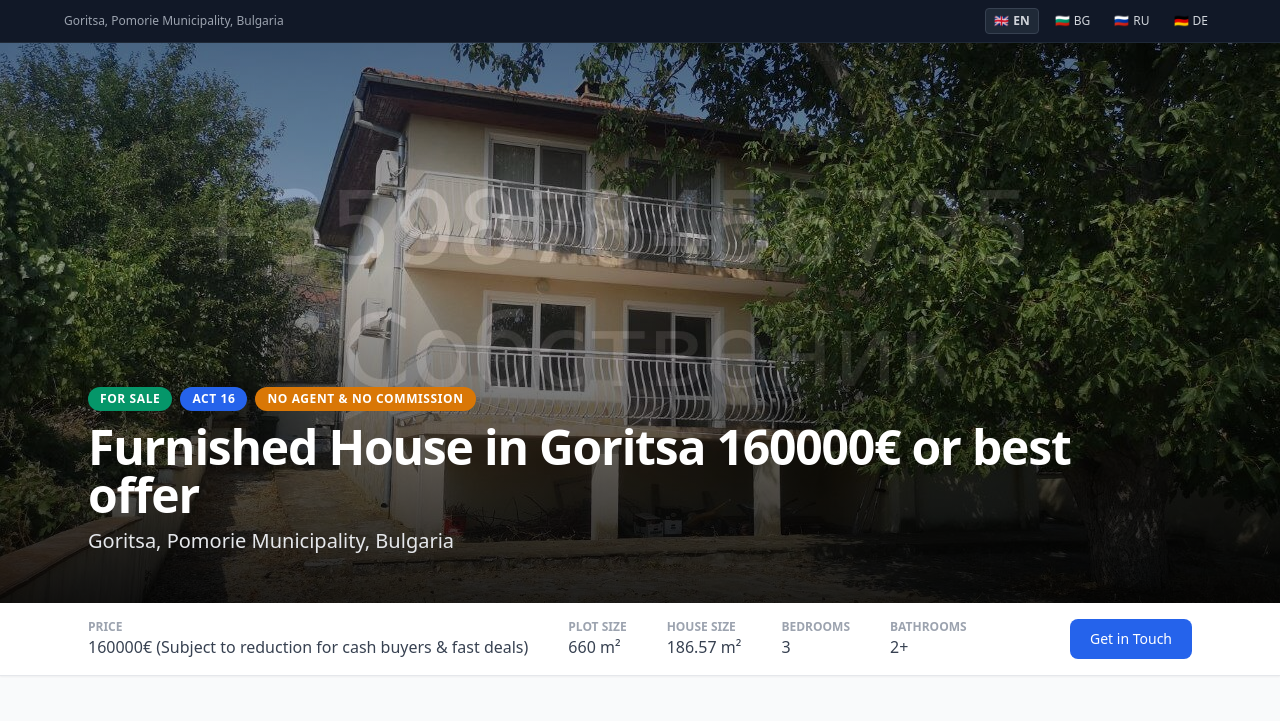
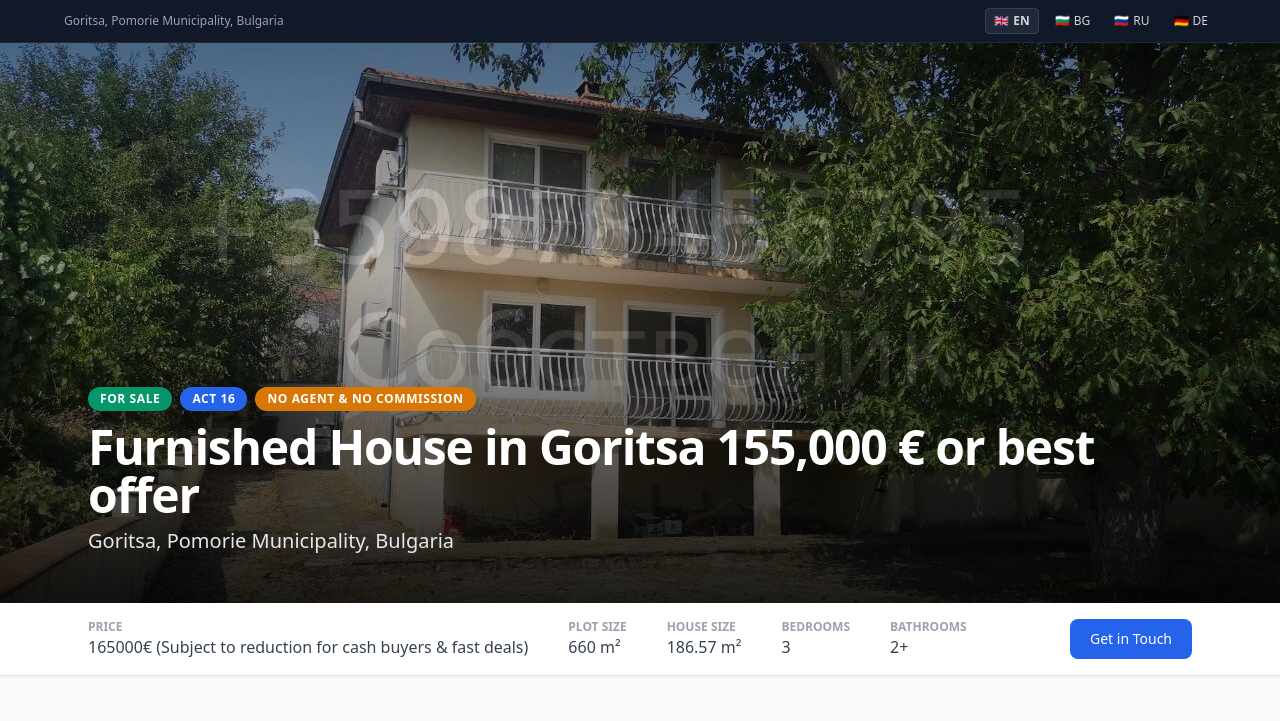
Before and after one commit to cryptopete26/goritsa-property, a plain HTML site: page index.html in a window 1280 px wide. Shown: the top 721 px of the page. Drawn offline with nearby package versions, Linux system fonts and the light colour scheme.

Commit message:
global price var

```diff
--- a/index.html
+++ b/index.html
@@ -257,6 +257,10 @@
     <script>
         // --- CONFIGURE YOUR REAL EMAIL HERE ---
         const ownerEmail = "goritsa_house123@proton.me";
+        const globalConfig = {
+            price: "155,000 €" // <--- Change your price here anytime
+        };
+
 
         let correctAnswer = 0;
         let activeContactValue = "";
@@ -317,6 +321,7 @@
             if (e.key === 'Enter') verifyCaptcha();
         });
 
+
         function setLanguage(lang) {
             const currentData = translations[lang];
             if (!currentData) return;
@@ -333,11 +338,23 @@
             document.querySelectorAll("[data-i18n-meta]").forEach(el => {
                 const key = el.getAttribute("data-i18n-meta");
                 if (currentData.meta && currentData.meta[key]) {
-                    el.textContent = currentData.meta[key];
+                    let val = currentData.meta[key];
+
+                    // Dynamically replace {price} placeholder with globalConfig.price
+                    if (typeof val === 'string' && val.includes('{price}')) {
+                        val = val.replace('{price}', globalConfig.price);
+                    }
+
+                    el.textContent = val;
                 }
             });
 
-            // 3. Update Placeholders
+            // 3. Update Document Browser Title Tag as well
+            if (currentData.meta && currentData.meta.title) {
+                document.title = currentData.meta.title.replace('{price}', globalConfig.price);
+            }
+
+            // 4. Update Placeholders
             document.querySelectorAll("[data-i18n-placeholder]").forEach(el => {
                 const key = el.getAttribute("data-i18n-placeholder");
                 if (currentData.ui && currentData.ui[key]) {
@@ -345,7 +362,7 @@
                 }
             });
 
-            // 4. Highlight Active Language Flag Button
+            // 5. Highlight Active Language Flag Button
             document.querySelectorAll(".lang-btn").forEach(btn => {
                 if (btn.getAttribute("data-lang") === lang) {
                     btn.classList.add("bg-gray-800", "border", "border-gray-700");
@@ -356,6 +373,7 @@
 
             localStorage.setItem("preferred_lang", lang);
         }
+
 
         const savedLang = localStorage.getItem("preferred_lang") || "en";
         setLanguage(savedLang);
--- a/lang/bg.js
+++ b/lang/bg.js
@@ -1,9 +1,9 @@
 window.lang_bg = {
   meta: {
-    title: "Обзаведена къща в с. Горица 160 000€",
+    title: "Обзаведена къща в с. Горица {price}",
     location: "с. Горица, общ. Поморие, България",
     price:
-      "160000€ (ЦЕНАТА ПОДЛЕЖИ на намаление при кеш купувач и бърза сделка)",
+      "165 000€ (ЦЕНАТА ПОДЛЕЖИ на намаление при кеш купувач и бърза сделка)",
     bedrooms: "3",
     bathrooms: "2+",
     plotSize: "660 кв.м.",
--- a/lang/de.js
+++ b/lang/de.js
@@ -1,9 +1,9 @@
 window.lang_de = {
   meta: {
-    title: "Möbliertes Haus in Goritsa, 160000€ VB",
+    title: "Möbliertes Haus in Goritsa PRIVATVERKAUF, {price} VB",
     location: "Goritsa, Gemeinde Pomorie, Bulgarien",
     price:
-      "160000€ (Verhandelbar bei Barzahlung & schnellem Abschluss)",
+      "165000€ (Verhandelbar bei Barzahlung & schnellem Abschluss)",
     bedrooms: "3",
     bathrooms: "2+",
     plotSize: "660 m²",
--- a/lang/en.js
+++ b/lang/en.js
@@ -1,9 +1,9 @@
 window.lang_en = {
   meta: {
-    title: "Furnished House in Goritsa 160000€ or best offer",
+    title: "Furnished House in Goritsa {price} or best offer",
     location: "Goritsa, Pomorie Municipality, Bulgaria",
     price:
-      "160000€ (Subject to reduction for cash buyers & fast deals)",
+      "165000€ (Subject to reduction for cash buyers & fast deals)",
     bedrooms: "3",
     bathrooms: "2+",
     plotSize: "660 m²",
--- a/lang/ru.js
+++ b/lang/ru.js
@@ -1,9 +1,9 @@
 window.lang_ru = {
   meta: {
-    title: "Меблированный дом в селе Горица 160000€ или лучший предложение",
+    title: "Меблированный дом в селе Горица {price}, продажа от собственника",
     location: "с. Горица, община Поморие, Болгария",
     price:
-      "160000€ (Возможна скидка за наличный расчет и быстрый расчет)",
+      "165000€ (Возможна скидка за наличный расчет и быстрый расчет)",
     bedrooms: "3",
     bathrooms: "2+",
     plotSize: "660 м²",
```
